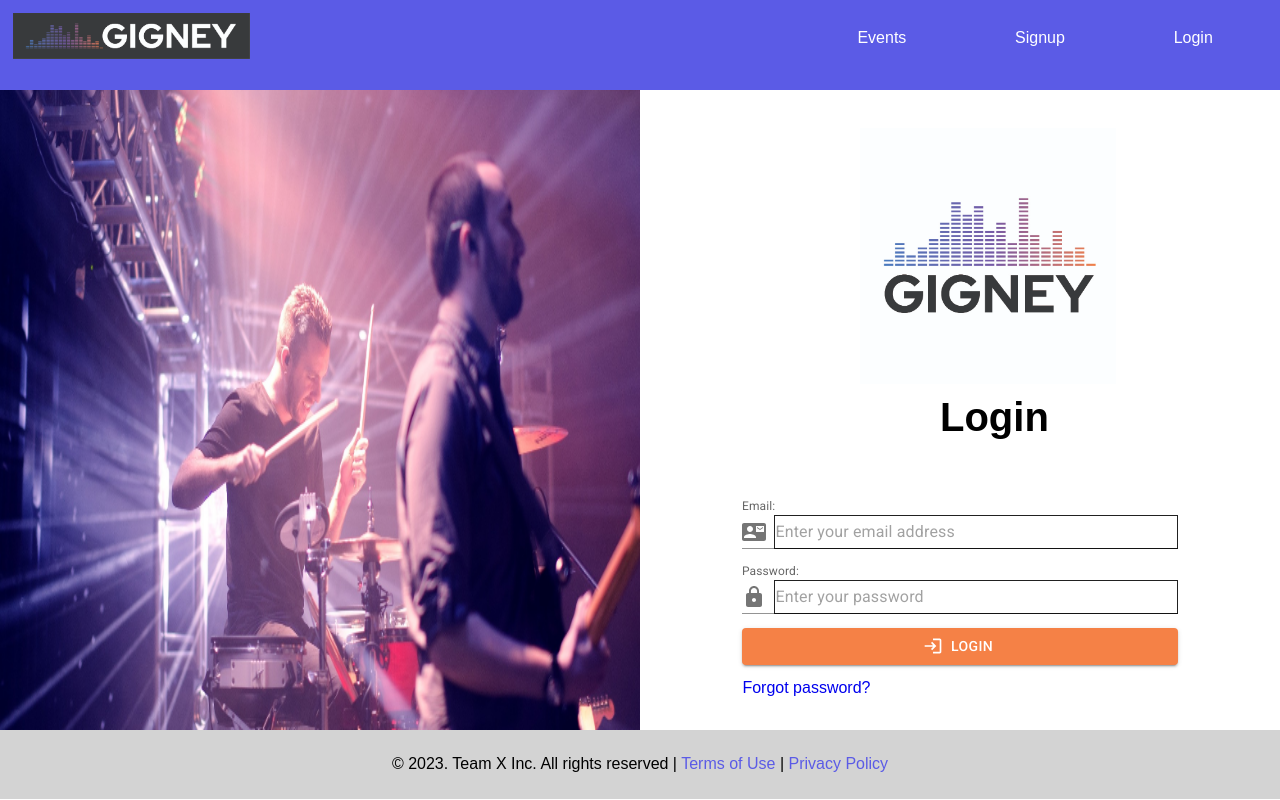
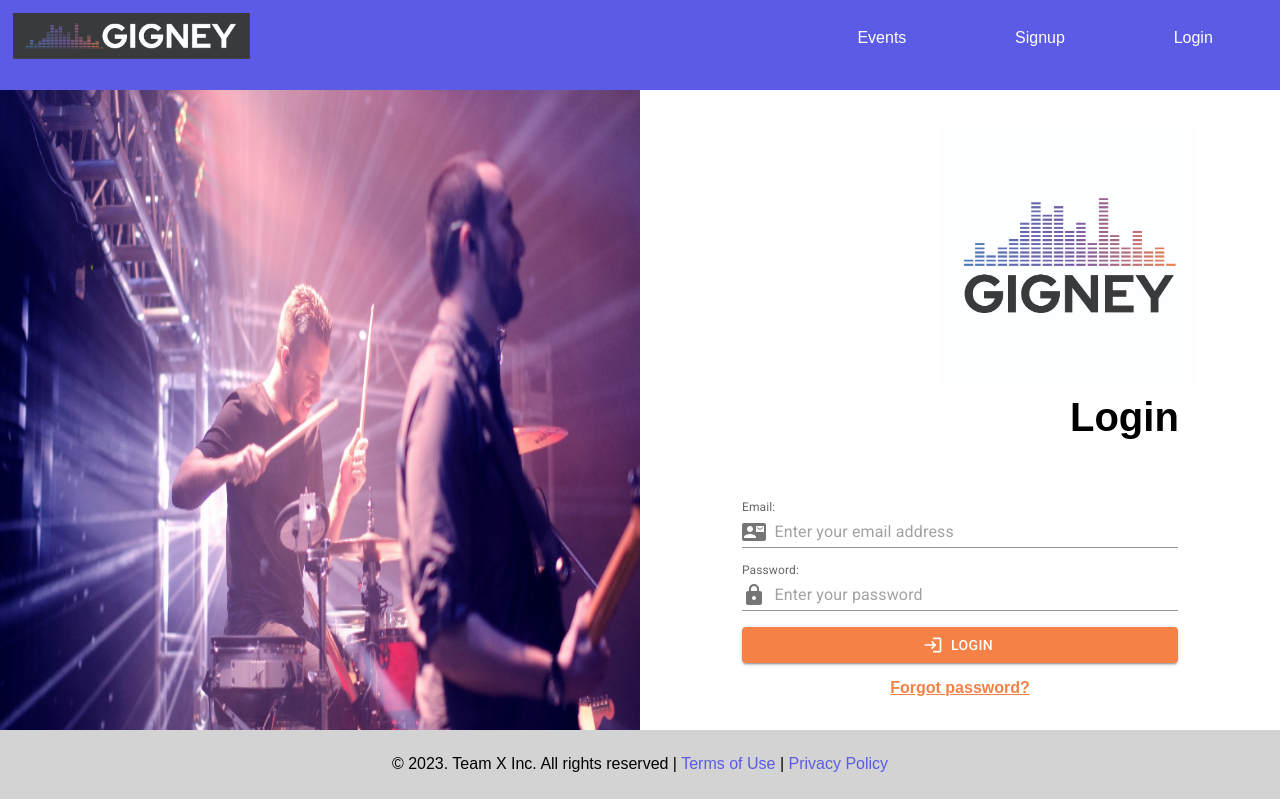
Before and after one commit to GRDE3024-DIG33-DigEx-Major-Project-2/frontendA3, a React (Create React App) app: page /login in a window 1280 px wide. Built offline with nearby package versions, Linux system fonts and the light colour scheme.

Commit message:
Sign in page matches wireframes

```diff
--- a/src/components/Login.js
+++ b/src/components/Login.js
@@ -125,7 +125,7 @@ const Login = ({ setIsLoggedIn, setUser }) => {
             >
               Login
             </Button>
-            <Link to="../reset-password" class=".forgot-btn">Forgot password?</Link>
+            <Link to="../reset-password" class="forgot-btn">Forgot password?</Link>
           </FormControl>
         </form>
       </div>
--- a/src/static/style.css
+++ b/src/static/style.css
@@ -77,7 +77,7 @@ a {
 .right .login-logo {
   width: 20%;
   text-align: center;
-  margin-left: 220px;
+  margin-left: 300px;
   margin-right: auto;
 }
 .right .login-logo img {
@@ -106,17 +106,11 @@ a {
   color: #F58146;
   font-weight: bold;
 }
-#email{
-border: 1px solid;
-}
+
 .label{
   font-weight: bold;
   font-size: larger;
   }
-
-#password{
-  border: 1px solid;
-}
 
 #login-btn{
   background-color: #F58146;
@@ -124,7 +118,7 @@ border: 1px solid;
 
 .login{
   font-size: 40px;
-  margin: 0px 0px 0px 80px;
+  margin: 0px 0px 0px 130px;
 }
 
 
```
